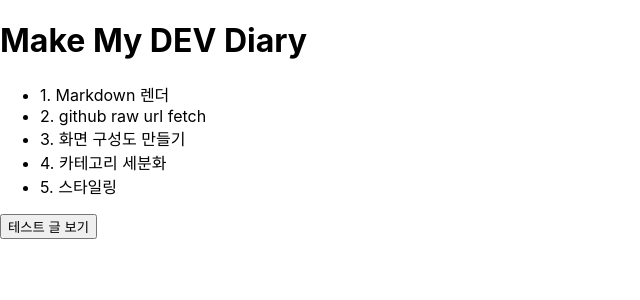
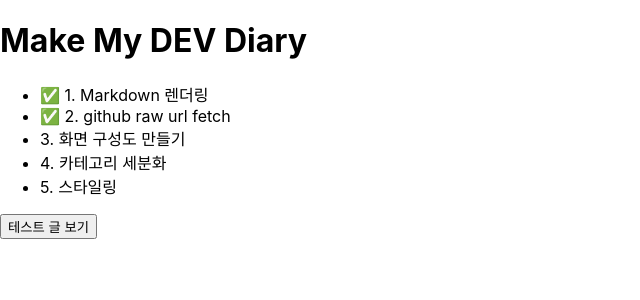
Before and after one commit to Kimsu10/my-dev-life, a React (Create React App) app: page / in a window 1280 px wide. Shown: the top 300 px of the page, without its empty margins (0-640 px from the left). Built offline with nearby package versions, Linux system fonts and the light colour scheme.

Commit message:
feat: complete check fetch mdfile data

```diff
--- a/src/Components/Post.jsx
+++ b/src/Components/Post.jsx
@@ -10,7 +10,7 @@ const Post = ({ category, fileName }) => {
   const [content, setContent] = useState("");
 
   useEffect(() => {
-    const url = `https://raw.githubusercontent.com/Kimsu10/my-dev-life/main/posts/${category}/${fileName}.md`;
+    const url = `https://raw.githubusercontent.com/Kimsu10/my-dev-life/main/src/posts/${category}/${fileName}.md`;
 
     fetch(url)
       .then((res) => res.text())
--- a/src/pages/Home.jsx
+++ b/src/pages/Home.jsx
@@ -7,14 +7,14 @@ const Home = () => {
     <>
       <h1>Make My DEV Diary</h1>
       <ul>
-        <li>1. Markdown 렌더</li>
-        <li>2. github raw url fetch</li>
+        <li>✅ 1. Markdown 렌더링 </li>
+        <li>✅ 2. github raw url fetch</li>
         <li>3. 화면 구성도 만들기</li>
         <li>4. 카테고리 세분화</li>
         <li>5. 스타일링</li>
       </ul>
 
-      <button onClick={() => navigate("/posts/html/2025-12-07-test")}>
+      <button onClick={() => navigate("/post/html/2025-12-07-test")}>
         테스트 글 보기
       </button>
     </>
```
